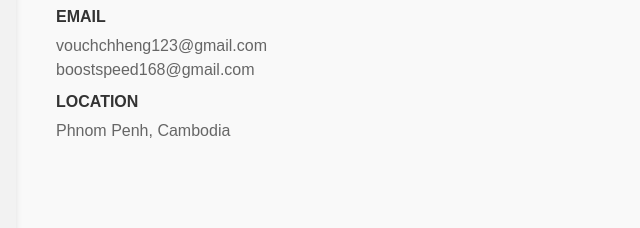
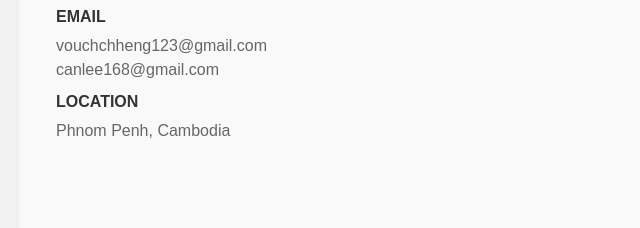
Before and after one commit to Makara79/canlee, a plain HTML site: page contact.html in a window 1280 px wide. Shown: the part 753-981 px from the top of the page, 604-1244 px from the left. Drawn offline with Linux system fonts and the light colour scheme; files whose address does not match are found by name.

Commit message:
Update contact.html

```diff
--- a/contact.html
+++ b/contact.html
@@ -154,7 +154,7 @@
         <div class="info-section">
             <h2>CONTACT US</h2>
             <p><span>PHONE</span>+855 123456789<br>+855 714462019</p>
-            <p><span>EMAIL</span>vouchchheng123@gmail.com<br>boostspeed168@gmail.com</p>
+            <p><span>EMAIL</span>vouchchheng123@gmail.com<br>canlee168@gmail.com</p>
             <p><span>LOCATION</span>Phnom Penh, Cambodia</p>
         </div>
     </div>
```
